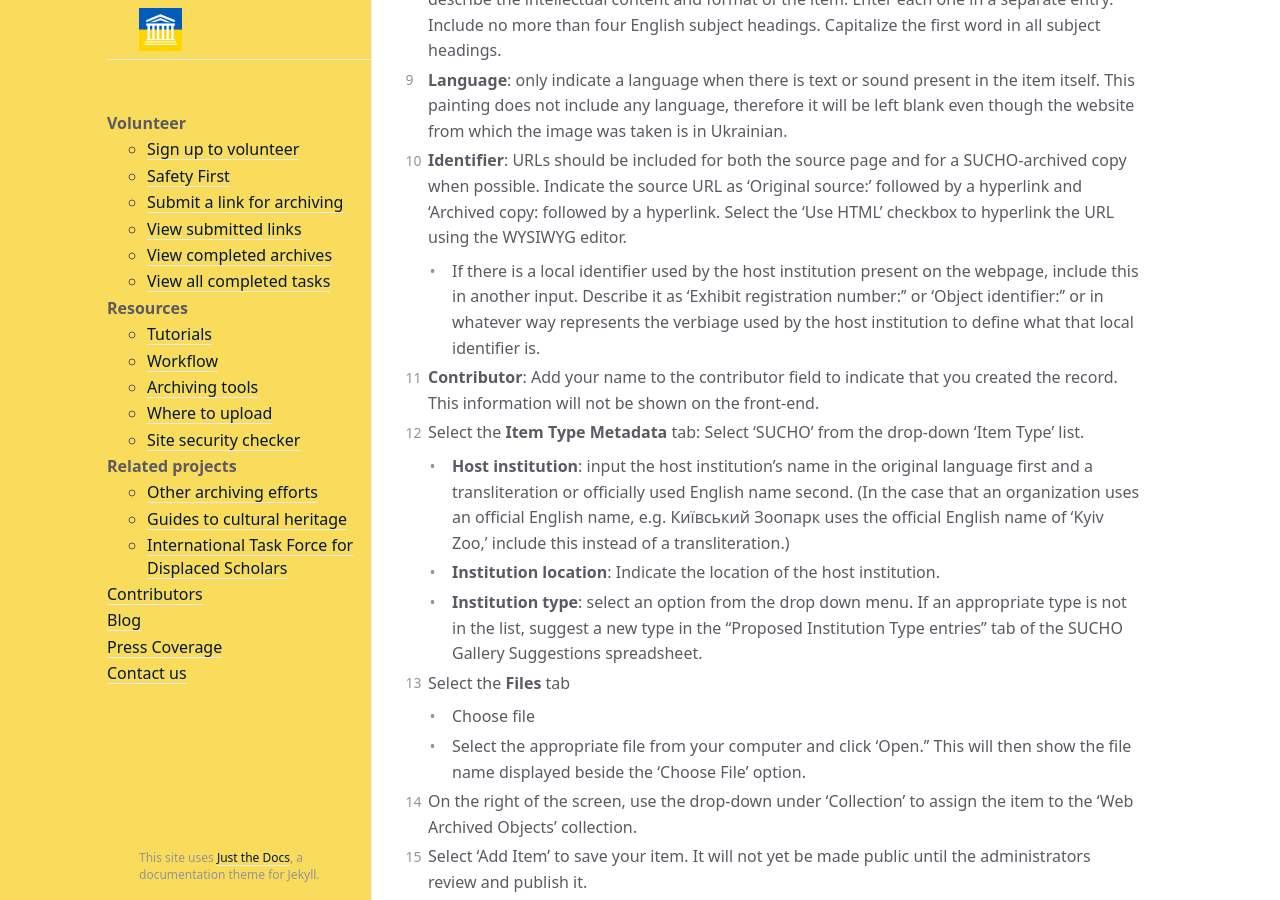
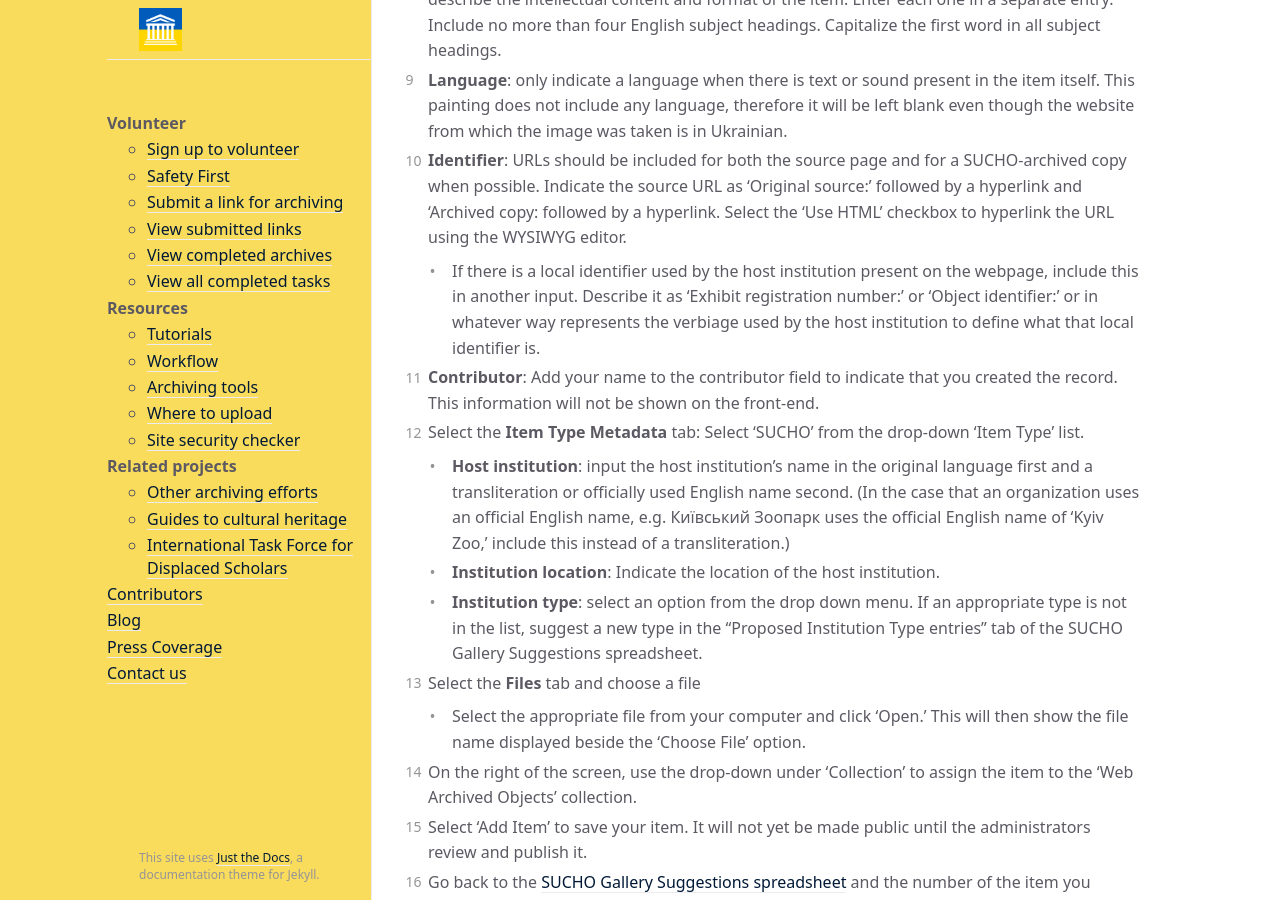
Before and after one commit to sucho-archiving/sucho-archiving.github.io, a Jekyll site: the page built from gallery.md, in a window 1280 px wide and 900 px high, scrolled down 1734 px. Built offline with Jekyll 4.4.1, drawn with Linux system fonts in a browser that asks for light colours.

Commit message:
Update gallery.md

```diff
--- a/gallery.md
+++ b/gallery.md
@@ -35,15 +35,14 @@
 8. **Subject**: include = subject headings in original language when possible. Enter each one in a separate entry. Include all original subject headings. Add English subject headings that describe the intellectual content and format of the item. Enter each one in a separate entry. Include no more than four English subject headings. Capitalize the first word in all subject headings.
 9. **Language**: only indicate a language when there is text or sound present in the item itself. This painting does not include any language, therefore it will be left blank even though the website from which the image was taken is in Ukrainian.
 10. **Identifier**: URLs should be included for both the source page and for a SUCHO-archived copy when possible. Indicate the source URL as 'Original source:' followed by a hyperlink and 'Archived copy: followed by a hyperlink. Select the 'Use HTML' checkbox to hyperlink the URL using the WYSIWYG editor.
-   * If there is a local identifier used by the host institution present on the webpage, include this in another input. Describe it as 'Exhibit registration number:'' or 'Object identifier:'' or in whatever way represents the verbiage used by the host institution to define what that local identifier is.
+   * If there is a local identifier used by the host institution present on the webpage, include this in another input. Describe it as 'Exhibit registration number:' or 'Object identifier:' or in whatever way represents the verbiage used by the host institution to define what that local identifier is.
 12. **Contributor**: Add your name to the contributor field to indicate that you created the record. This information will not be shown on the front-end.
 13. Select the **Item Type Metadata** tab: Select 'SUCHO' from the drop-down 'Item Type' list.
    * **Host institution**: input the host institution's name in the original language first and a transliteration or officially used English name second. (In the case that an organization uses an official English name, e.g. Київський Зоопарк uses the official English name of 'Kyiv Zoo,' include this instead of a transliteration.)
    * **Institution location**: Indicate the location of the host institution.
    * **Institution type**: select an option from the drop down menu. If an appropriate type is not in the list, suggest a new type in the “Proposed Institution Type entries” tab of the SUCHO Gallery Suggestions spreadsheet.
-14. Select the **Files** tab
-   * Choose file
-   * Select the appropriate file from your computer and click 'Open.'' This will then show the file name displayed beside the 'Choose File' option.
+14. Select the **Files** tab and choose a file
+   * Select the appropriate file from your computer and click 'Open.' This will then show the file name displayed beside the 'Choose File' option.
 15. On the right of the screen, use the drop-down under 'Collection' to assign the item to the 'Web Archived Objects' collection.
 16. Select 'Add Item' to save your item. It will not yet be made public until the administrators review and publish it.
 17. Go back to the [SUCHO Gallery Suggestions spreadsheet](https://docs.google.com/spreadsheets/d/1tn830D2kJ__ihWYbrRsZr15Y3LU0pDUXyE2qdiepPSk/edit?usp=sharing) and the number of the item you created in the 'Omeka Item No.' column and type 'Y' in the 'Added to Gallery?' column.
```
